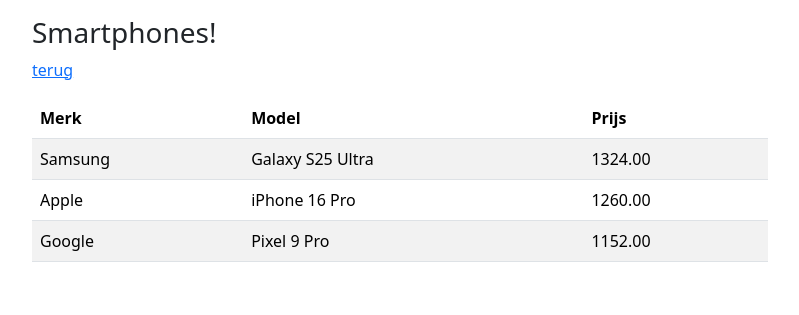
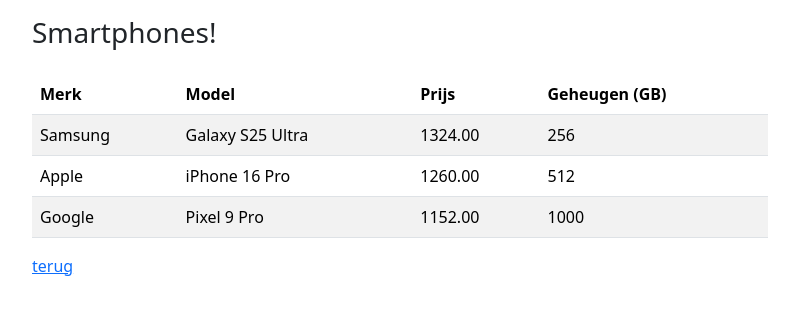
Before and after one commit to adruijter/mvc-startertemplate-2408b, a PHP site: page /smartphones in a window 1280 px wide. Shown: the top 315 px of the page, without its empty margins (240-1039 px from the left). Run offline with PHP 8.4, Linux system fonts and the light colour scheme; data comes from the database, SQL or seed files in the repository; both versions use the stored data as it was after the commit; data that the repository does not hold is empty.

Commit message:
Geheugen toegevoegd

```diff
--- a/app/models/SmartphonesModel.php
+++ b/app/models/SmartphonesModel.php
@@ -18,6 +18,7 @@
         $sql = 'SELECT  SMPH.Merk
                        ,SMPH.Model
                        ,SMPH.Prijs
+                       ,SMPH.Geheugen
                 FROM smartphones as SMPH
                 ORDER BY SMPH.Prijs DESC';
 
--- a/app/views/smartphones/index.php
+++ b/app/views/smartphones/index.php
@@ -6,7 +6,6 @@
         <div class="col-2"></div>
         <div class="col-8">
             <h3><?= $data['title']; ?></h3>
-            <a href="<?= URLROOT; ?>/homepages/index">terug</a>
         </div>
         <div class="col-2"></div>
     </div>
@@ -15,12 +14,13 @@
     <div class="row mt-3">
         <div class="col-2"></div>
         <div class="col-8">
-            <table class="table table-striped">
+            <table class="table table-striped table-hover">
                 <thead>
                     <tr>
                         <th scope="col">Merk</th>
                         <th scope="col">Model</th>
                         <th scope="col">Prijs</th>
+                        <th scope="col">Geheugen (GB)</th>
                     </tr>
                 </thead>
                 <tbody>
@@ -29,10 +29,12 @@
                             <td><?= $smartphone->Merk; ?></td>
                             <td><?= $smartphone->Model; ?></td>
                             <td><?= $smartphone->Prijs; ?></td>
+                            <td><?= $smartphone->Geheugen; ?></td>
                         </tr>
                     <?php endforeach; ?>
                 </tbody>
             </table>
+            <a href="<?= URLROOT; ?>/homepages/index">terug</a>
         </div>
         <div class="col-2"></div>
 
```
Also changed, not shown: app/db/createscript.sql (+5 -3 lines).
